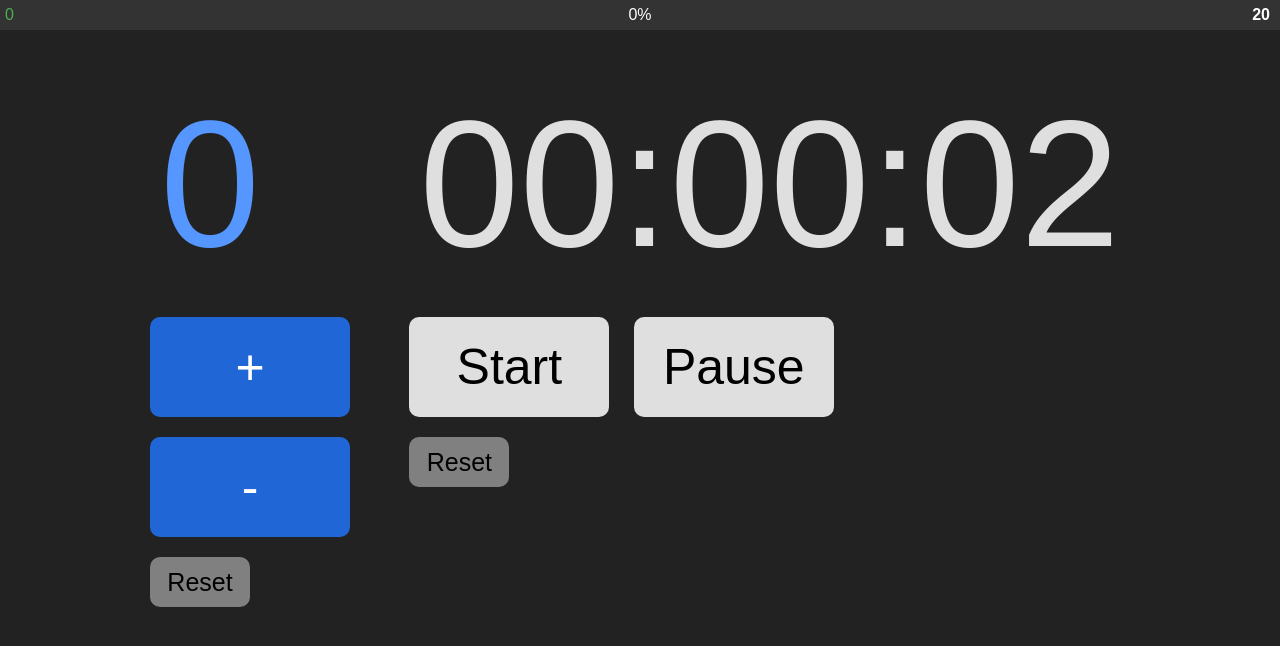
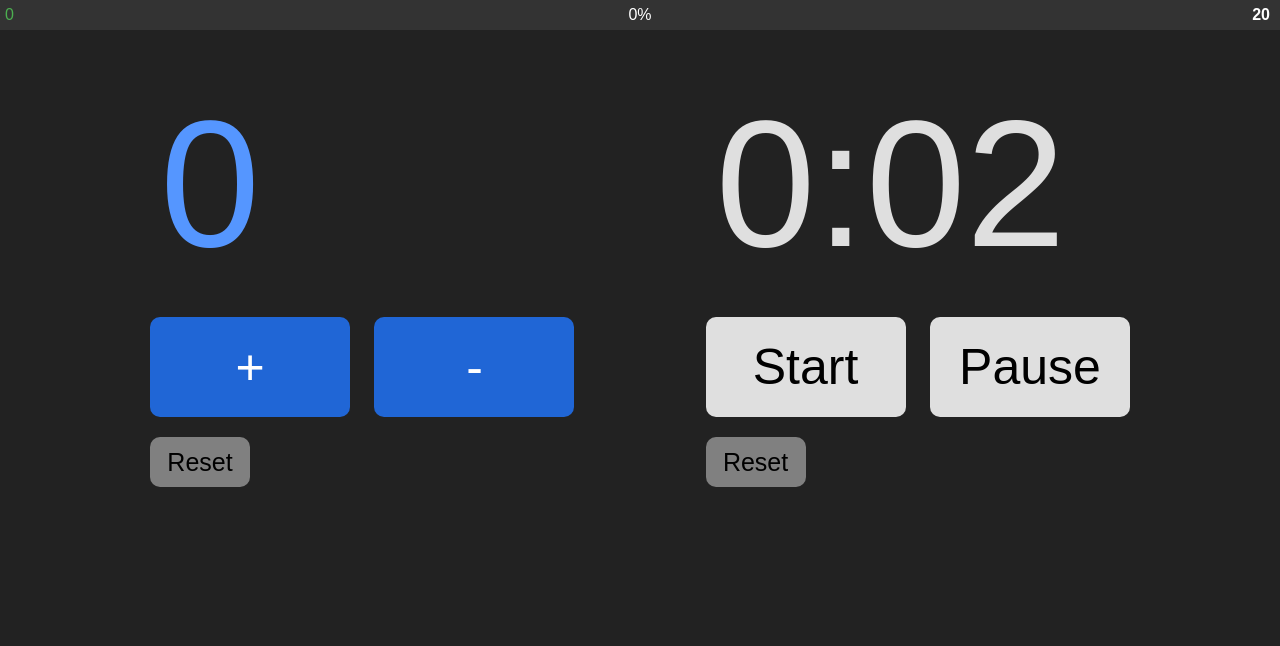
Before and after one commit to doublezed2/counter-stopwatch, a plain HTML site: page index.html in a window 1280 px wide. Both pictures are taken after a click on the button "Start". Drawn offline with Linux system fonts and the light colour scheme.

Commit message:
Removed update countdown to show hours

```diff
--- a/index.html
+++ b/index.html
@@ -303,15 +303,9 @@
         function startStopwatch() {
             interval = setInterval(function () {
                 time += 1;
-                var hours = Math.floor(time / 3600);
-                var remainingSeconds = time % 3600;
-                var minutes = Math.floor(remainingSeconds / 60);
-                var seconds = remainingSeconds % 60;
-
-                var displayTime = (hours < 10 ? "0" : "") + hours + ":" +
-                                (minutes < 10 ? "0" : "") + minutes + ":" +
-                                (seconds < 10 ? "0" : "") + seconds;
-
+                var minutes = Math.floor(time / 60);
+                var seconds = time % 60;
+                var displayTime = minutes + ":" + (seconds < 10 ? "0" : "") + seconds;
                 stopwatch.innerHTML = displayTime;
             }, 1000);
         }
```
